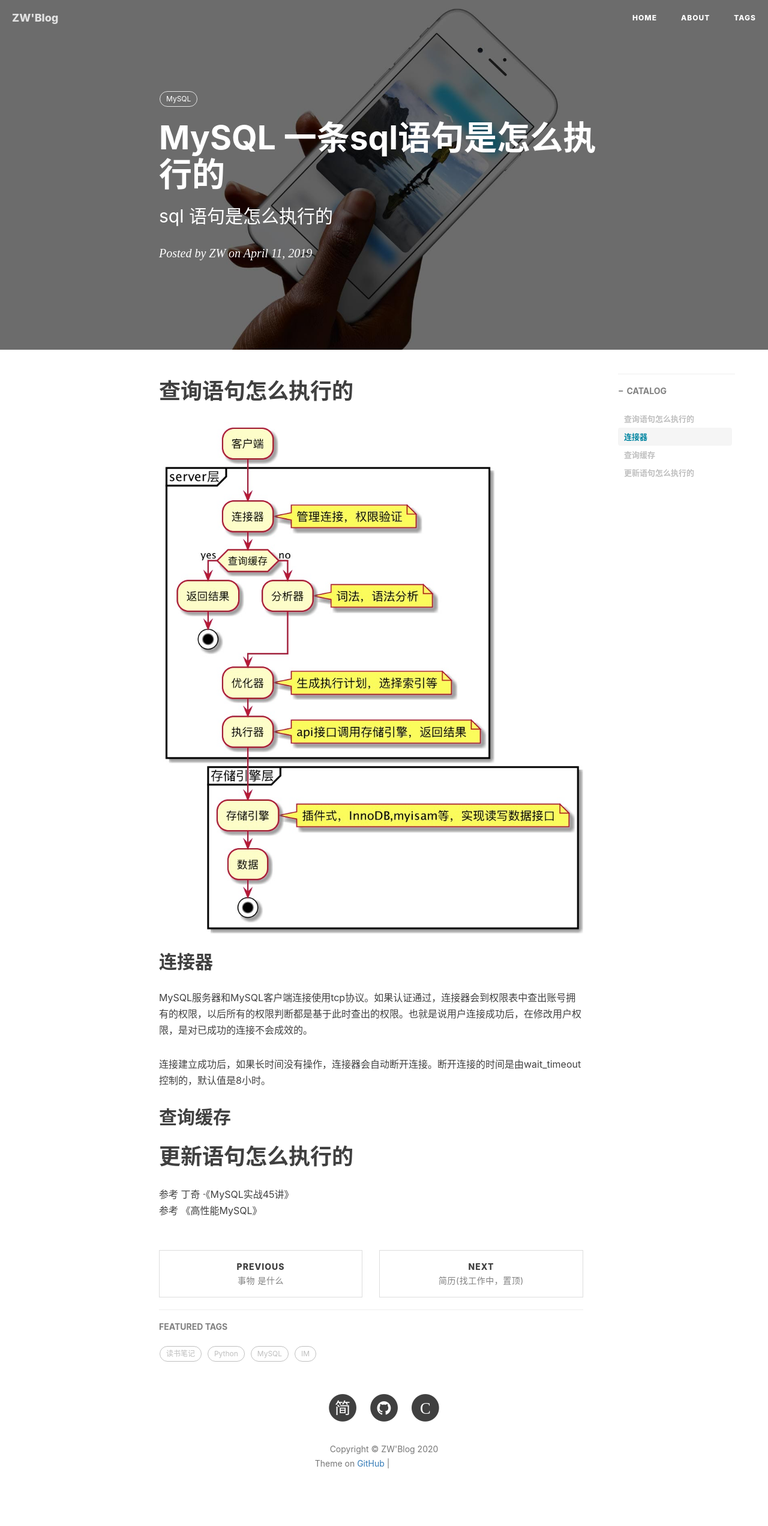
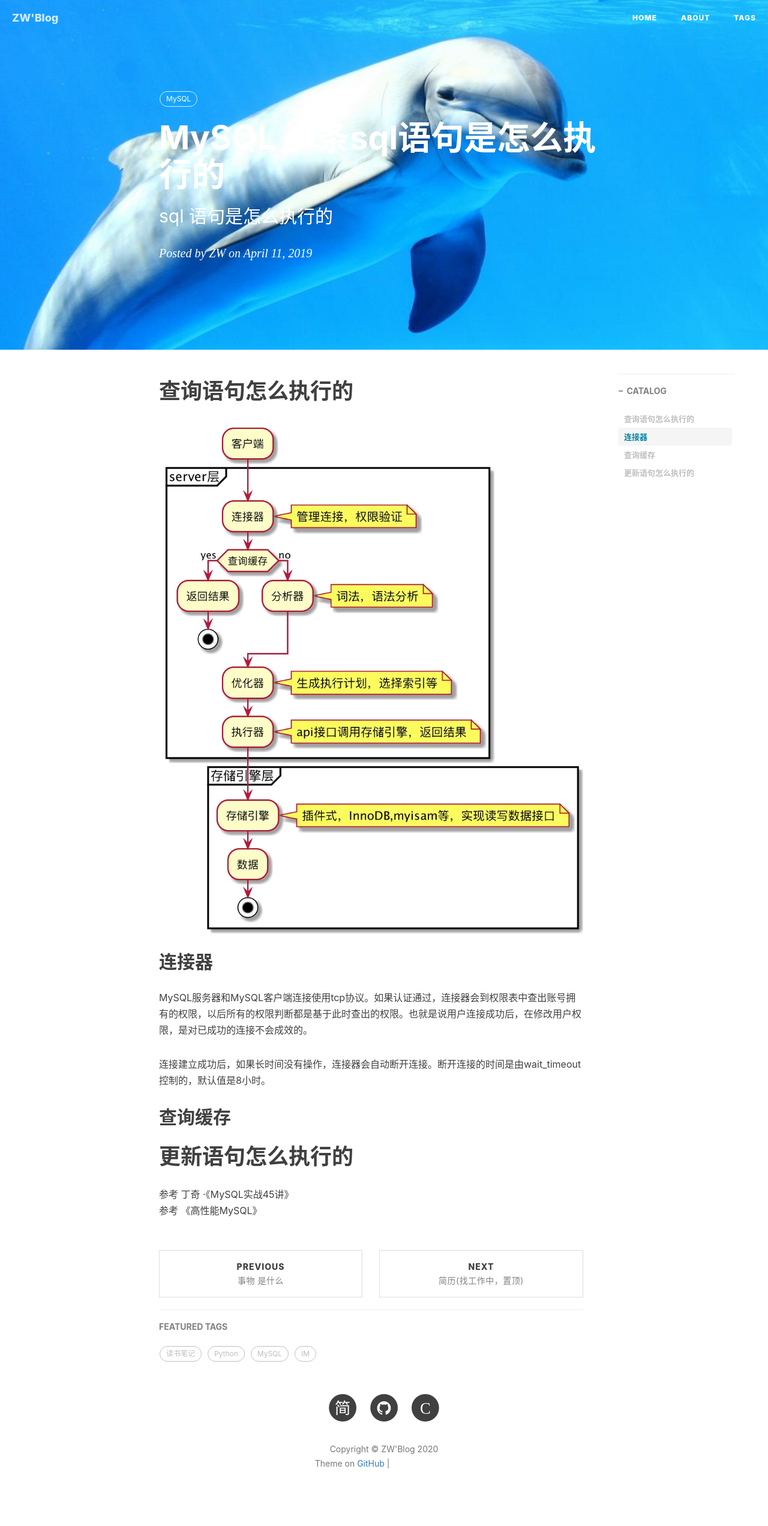
Before and after one commit to GitZW/gitzw.github.io, a Jekyll site: the page built from _posts/2019-04-11- sql语句是怎么执行的.md, in a window 1280 px wide. Shown: the whole page at 60% size. Built offline with Jekyll 4.4.1, drawn with Linux system fonts in a browser that asks for light colours; nearby versions of some CDN libraries; comment, search, counter and statistics services are not loaded; grey boxes are pictures that could not be loaded.

Commit message:
更换图片

```diff
--- a/_posts/2019-04-11- sql语句是怎么执行的.md
+++ b/_posts/2019-04-11- sql语句是怎么执行的.md
@@ -4,7 +4,7 @@
 subtitle:   sql 语句是怎么执行的
 date:       2019-04-11
 author:     ZW
-header-img: img/post-bg-ios9-web.jpg
+header-img: img/mysql_img.jpg
 catalog: 	 true
 tags:
     - MySQL
```
